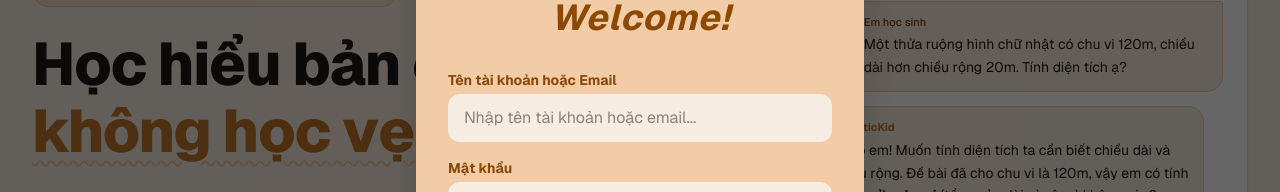
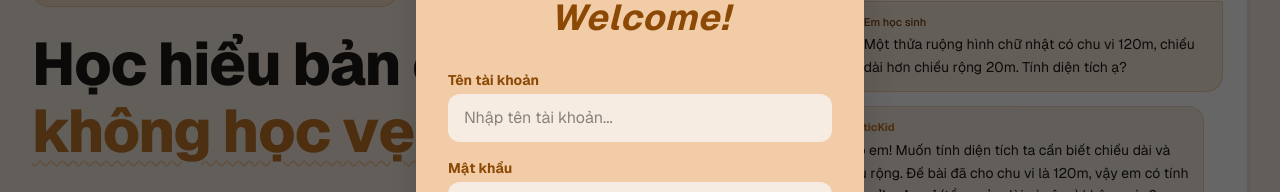
Before and after one commit to C1SE-04/Capstone, a Next.js app in the folder frontend/: page / in a window 1280 px wide. Both pictures are taken after a click on the button "Đăng nhập". Shown: the part 225-417 px from the top of the page. Built offline with nearby package versions, Linux system fonts and the light colour scheme; no server answers.

Commit message:
fix(auth): doi label va placeholder form dang nhap thanh Ten tai khoan thay vi Ten tai khoan hoac Email

```diff
--- a/frontend/components/AuthForm.tsx
+++ b/frontend/components/AuthForm.tsx
@@ -43,7 +43,7 @@ export default function AuthForm({ onClose }: AuthFormProps = {}) {
     if (isLoginMode) {
       const trimmedIdentifier = identifier.trim();
       if (!trimmedIdentifier) {
-        newErrors.identifier = "Tên tài khoản hoặc Email không được bỏ trống";
+        newErrors.identifier = "Tên tài khoản không được bỏ trống";
         hasError = true;
       }
 
@@ -106,7 +106,7 @@ export default function AuthForm({ onClose }: AuthFormProps = {}) {
         });
 
         if (result?.error) {
-          throw new Error("Tên tài khoản/Email hoặc mật khẩu không chính xác");
+          throw new Error("Tên tài khoản hoặc mật khẩu không chính xác");
         }
 
         // Bật trạng thái chuyển cảnh mượt mà ngay lập tức
@@ -252,10 +252,10 @@ export default function AuthForm({ onClose }: AuthFormProps = {}) {
             <form onSubmit={handleSubmit} className="space-y-4" noValidate>
               {/* Ô nhập thông tin định danh */}
               {isLoginMode ? (
-                /* Đăng nhập: Tên tài khoản hoặc Email */
+                /* Đăng nhập: Tên tài khoản */
                 <div>
                   <label className="block text-[#8C4905] text-sm font-bold mb-1">
-                    Tên tài khoản hoặc Email
+                    Tên tài khoản
                   </label>
                   <input
                     type="text"
@@ -264,7 +264,7 @@ export default function AuthForm({ onClose }: AuthFormProps = {}) {
                       setIdentifier(e.target.value);
                       if (errors.identifier) setErrors((prev) => ({ ...prev, identifier: undefined }));
                     }}
-                    placeholder="Nhập tên tài khoản hoặc email..."
+                    placeholder="Nhập tên tài khoản..."
                     className={`w-full px-4 py-3 rounded-xl bg-[#F7ECE1] text-stone-900 focus:outline-none focus:ring-2 ${errors.identifier
                       ? 'border-2 border-[#EF4444] focus:ring-[#EF4444]'
                       : 'focus:ring-[#F7AD62] border-transparent'
```
